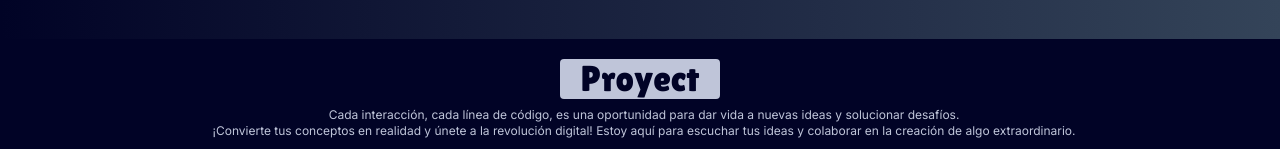
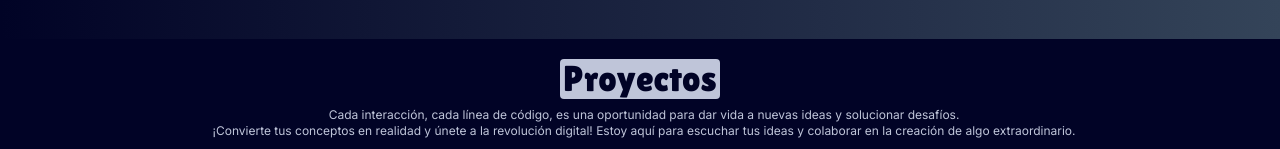
Before and after one commit to Gustacm/portafolio, a Next.js app: page /about in a window 1280 px wide. Shown: the part 473-622 px from the top of the page. Built offline with nearby package versions, Linux system fonts and the light colour scheme.

Commit message:
solution

```diff
--- a/app/about/page.tsx
+++ b/app/about/page.tsx
@@ -57,7 +57,7 @@ function about() {
       <div className="font-lilita mt-5 shadow-cyan-500/50">
         <Link href="/proyect">
           <h2 className="text-4xl text-center font hover:text-clip text-[#010326] bg-[#BFC5D9] rounded w-40 hover:bg-[#8089A6] mx-auto">
-            Proyect
+            Proyectos
           </h2>
         </Link>
       </div>
--- a/app/skills/page.tsx
+++ b/app/skills/page.tsx
@@ -48,14 +48,14 @@ function page() {
 
   <div className='font-lilita shadow-cyan-500/50 pr- flex'>
     <Link className='pr-2' href='/about'>
-      <h2 className='text-xl text-center font hover:text-clip text-[#010326] bg-[#BFC5D9] rounded w-20 hover:bg-[#8089A6] mx-auto'>
-        About
+      <h2 className='text-xl text-center font hover:text-clip text-[#010326] bg-[#BFC5D9] rounded w-24 hover:bg-[#8089A6] mx-auto'>
+        Sobre Mi
       </h2>
     </Link>
 
     <Link href='/proyect'>
-      <h2 className='text-xl text-center font hover:text-clip text-[#010326] bg-[#BFC5D9] rounded w-20 hover:bg-[#8089A6] mx-auto'>
-        Proyect
+      <h2 className='text-xl text-center font hover:text-clip text-[#010326] bg-[#BFC5D9] rounded w-24 hover:bg-[#8089A6] mx-auto'>
+        Proyectos
       </h2>
     </Link>
   </div>
```
